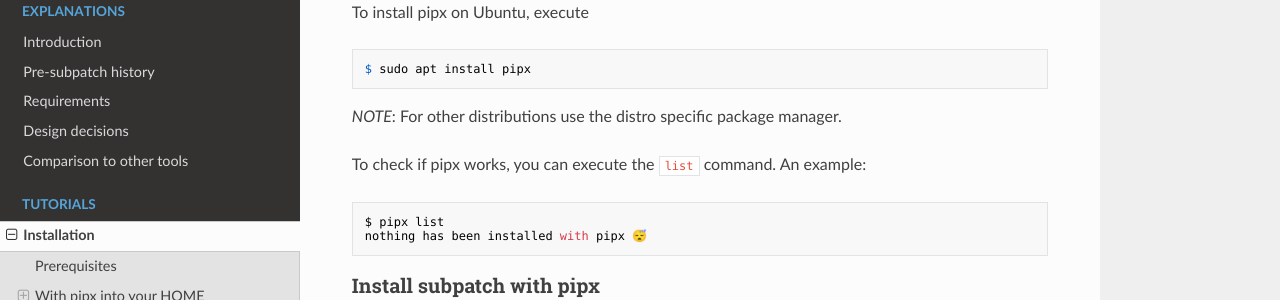
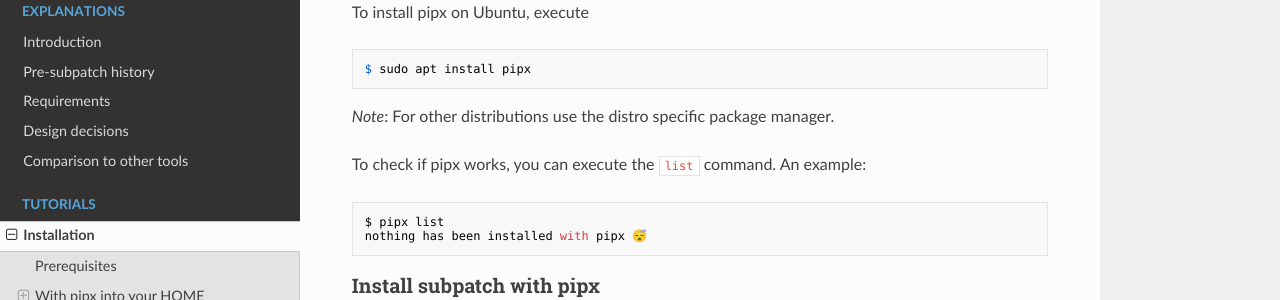
Before and after one commit to lengfeld/subpatch, an MkDocs documentation site: the page built from website/tut/installation.md, in a window 1280 px wide and 1400 px high, scrolled down 626 px. Shown: the part 151-451 px from the top of the window. Built offline with MkDocs 1.6.1, drawn with Linux system fonts in a browser that asks for light colours; nearby versions of some CDN libraries.

```diff
--- a/website/tut/installation.md
+++ b/website/tut/installation.md
@@ -37,7 +37,7 @@ To install pipx on Ubuntu, execute
 
     $ sudo apt install pipx
 
-*NOTE*: For other distributions use the distro specific package manager.
+*Note*: For other distributions use the distro specific package manager.
 
 To check if pipx works, you can execute the `list` command. An example:
 
@@ -98,7 +98,7 @@ The change will only be active in new shells that are spawned now. So start a ne
 
     $ bash
 
-*NOTE*: This tutorial assumes that you are using bash. If you use another
+*Note*: This tutorial assumes that you are using bash. If you use another
 shell, like zsh or fish, you mostly already know everything in the tutorial and
 can adapt it yourself :-)
 
```
Also changed, not shown: website/exp/design.md (+1 -1 lines), website/exp/requirements.md (+2 -1 lines).
